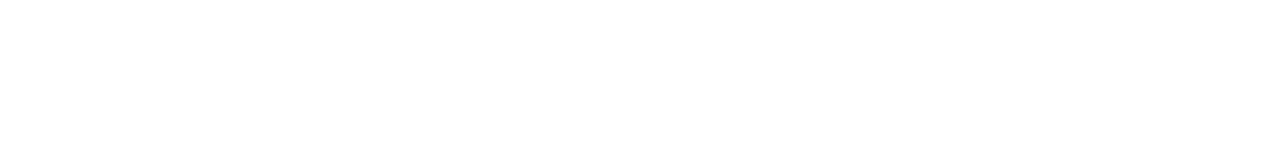
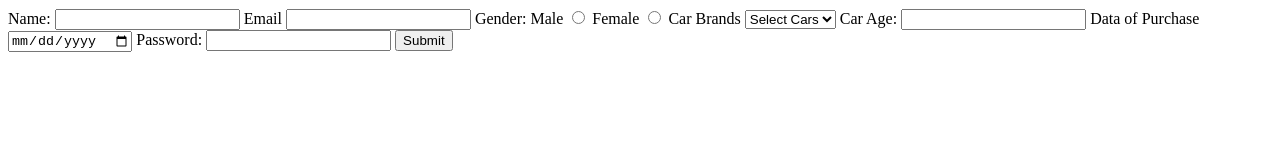
Before and after one commit to acciojob/car-insurance-form-kYasHwaNTH1, a website: page main.html in a window 1280 px wide. Drawn offline with Linux system fonts and the light colour scheme.

Commit message:
created a submission

```diff
--- a/main.html
+++ b/main.html
@@ -7,7 +7,34 @@
 </head>
 
 <body>
-	<!-- the entire body must be written by student -->
+
+	<form method="post">
+		<label for="name" >Name:</label>
+		<input type="text" id="name" name="name" required />
+		<label for="email" >Email</label>
+		<input type="email" id="email" name="email"  required />
+		<label>Gender:</label>
+		<label for="male" >Male</label>
+		<input type="radio" id="male" name="gender" />
+		<label for="female" >Female</label>
+		<input type="radio" id="female" name="gender" />
+		<label for="cars" >Car Brands</label>
+		<select id="cars">
+			<option disabled value="" selected>Select Cars</option>
+			<option value="bmw" >BMW</option>
+			<option value="audi" >Audi</option>
+			<option value="mercedez" >Mercedez</option>
+		</select>
+		<label for="carage">Car Age:</label>
+		<input type="number" id="carage" name="carage" required />
+		<label for="drop">Data of Purchase</label>
+		<input type="date" id="drop" name="drop" required />
+		<label for="password">Password:</label>
+		<input type="password" id="password" name="password" required>
+		<button type="submit">Submit</button>
+	</form>
+
+
     <script type="text/javascript" src="./script.js">
 </script>
 
```
